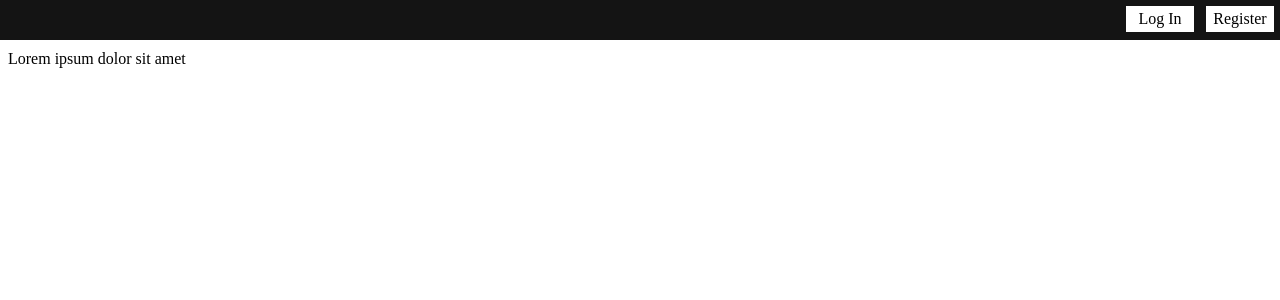
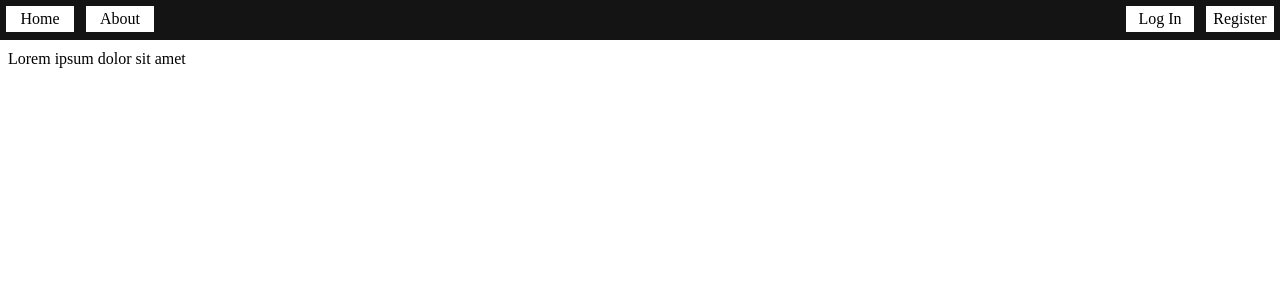
Before and after one commit to GytisMil/Inventory_Management_System, a Vue app: page / in a window 1280 px wide. Shown: the top 300 px of the page. Built offline with nearby package versions, Linux system fonts and the light colour scheme.

Commit message:
Added more placeholder buttons to test log in function in future

```diff
--- a/src/assets/base.css
+++ b/src/assets/base.css
@@ -16,15 +16,20 @@ header {
   background-color: rgb(20, 20, 20);
   padding: 0;
 }
-header div {
+header div.Navigation div {
+  float: left;
+}
+header div.Login div {
   float: right;
+}
+header div div {
   text-align: center;
   margin: 6px;
   padding: 4px;
   width: 60px;
   background-color: rgb(255,255,255);
 }
-header div:hover{
+header div div:hover{
   background-color: rgb(200, 200, 200);
 }
 main {
--- a/src/components/Header.vue
+++ b/src/components/Header.vue
@@ -7,11 +7,21 @@ function name(event) {
 </script>
 
 <template>
-  <div @click="name">
-  Register
+  <div class="Navigation">
+    <div @click="name">
+      Home
+    </div>
+    <div @click="name">
+      About
+    </div>
   </div>
-  <div @click="name">
-  Log In
+  <div class="Login">
+    <div @click="name">
+    Register
+    </div>
+    <div @click="name">
+    Log In
+    </div>
   </div>
 </template>
 <style scoped>
```
